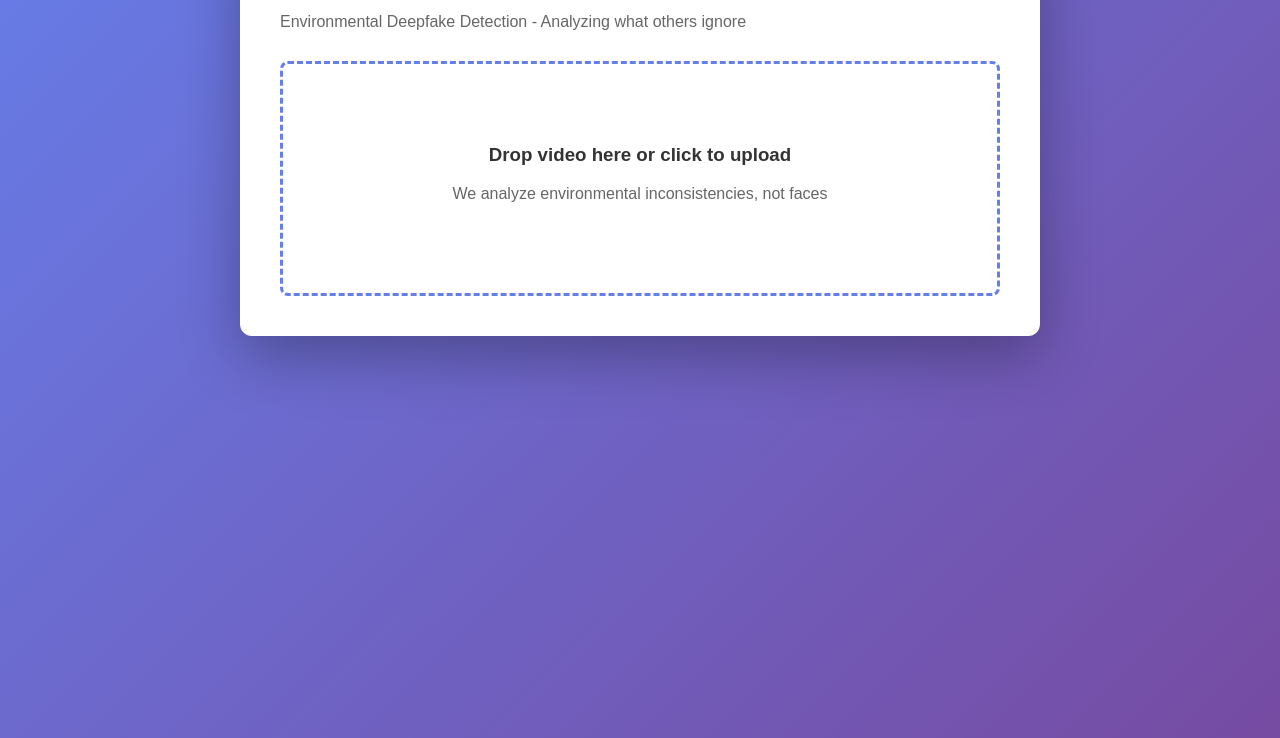
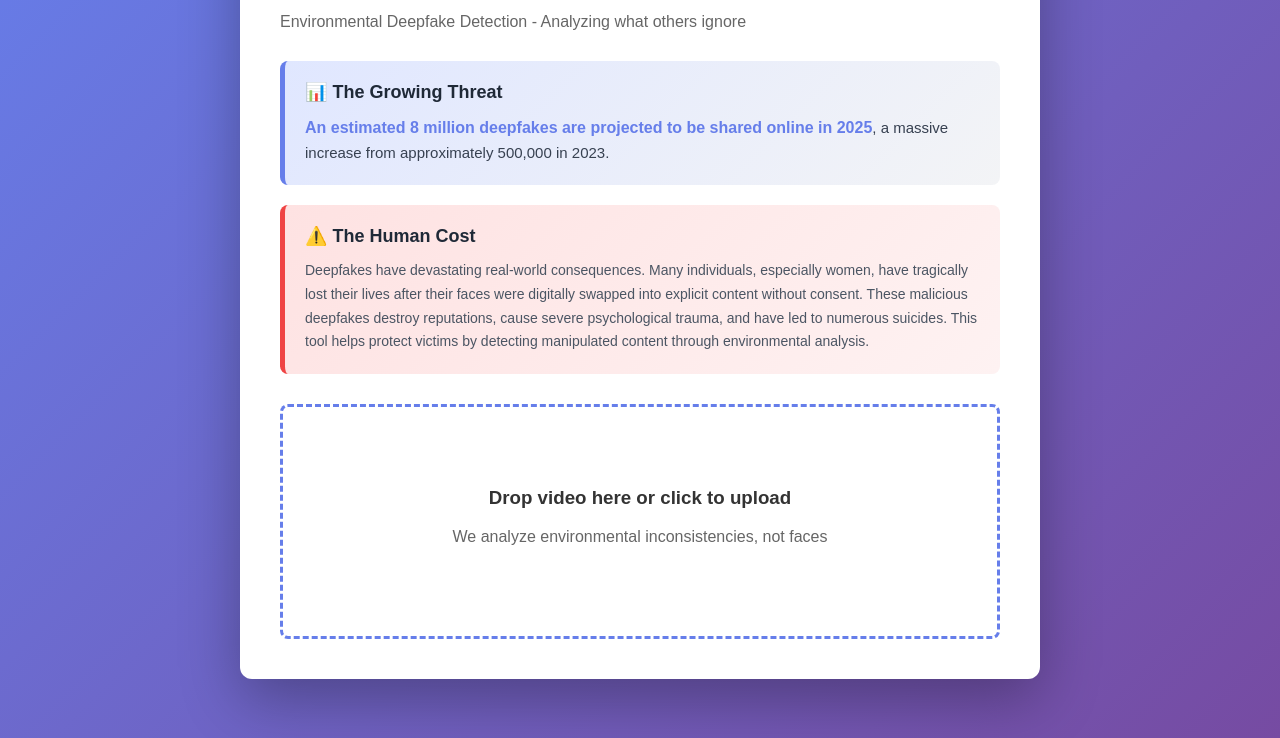
Before and after one commit to venkateshmallula/RecognizantForensics, a plain HTML site: page static/index.html in a window 1280 px wide. Shown: the part 142-880 px from the top of the page. Drawn offline with Linux system fonts and the light colour scheme.

Commit message:
added update script

```diff
--- a/static/index.html
+++ b/static/index.html
@@ -8,6 +8,26 @@
     <div class="container">
         <h1>🔍 Recognizant Forensics</h1>
         <p>Environmental Deepfake Detection - Analyzing what others ignore</p>
+
+        <div class="info-banner">
+            <div class="statistic-box">
+                <h3>📊 The Growing Threat</h3>
+                <p class="statistic-text">
+                    <strong>An estimated 8 million deepfakes are projected to be shared online in 2025</strong>,
+                    a massive increase from approximately 500,000 in 2023.
+                </p>
+            </div>
+            <div class="impact-box">
+                <h3>⚠️ The Human Cost</h3>
+                <p class="impact-text">
+                    Deepfakes have devastating real-world consequences. Many individuals, especially women,
+                    have tragically lost their lives after their faces were digitally swapped into explicit
+                    content without consent. These malicious deepfakes destroy reputations, cause severe
+                    psychological trauma, and have led to numerous suicides. This tool helps protect
+                    victims by detecting manipulated content through environmental analysis.
+                </p>
+            </div>
+        </div>
 
         <div class="upload-area" id="uploadArea">
             <input type="file" id="videoFile" accept="video/*" style="display: none;">
--- a/static/style.css
+++ b/static/style.css
@@ -158,3 +158,71 @@ h2, h3 {
     transform: translateY(0);
     box-shadow: 0 2px 4px rgba(102, 126, 234, 0.3);
 }
+
+.info-banner {
+    margin: 30px 0;
+    display: flex;
+    flex-direction: column;
+    gap: 20px;
+}
+
+.statistic-box,
+.impact-box {
+    padding: 20px;
+    border-radius: 8px;
+    border-left: 5px solid;
+    background: #f8f9ff;
+}
+
+.statistic-box {
+    border-left-color: #667eea;
+    background: linear-gradient(135deg, #e0e7ff 0%, #f3f4f6 100%);
+}
+
+.impact-box {
+    border-left-color: #ef4444;
+    background: linear-gradient(135deg, #fee2e2 0%, #fef2f2 100%);
+}
+
+.statistic-box h3,
+.impact-box h3 {
+    margin-top: 0;
+    margin-bottom: 12px;
+    color: #1f2937;
+    font-size: 18px;
+}
+
+.statistic-text {
+    color: #374151;
+    line-height: 1.6;
+    margin: 0;
+    font-size: 15px;
+}
+
+.impact-text {
+    color: #4b5563;
+    line-height: 1.7;
+    margin: 0;
+    font-size: 14px;
+}
+
+.statistic-text strong {
+    color: #667eea;
+    font-size: 16px;
+}
+
+@media (max-width: 768px) {
+    .info-banner {
+        margin: 20px 0;
+    }
+
+    .statistic-box,
+    .impact-box {
+        padding: 15px;
+    }
+
+    .statistic-text,
+    .impact-text {
+        font-size: 14px;
+    }
+}
```
